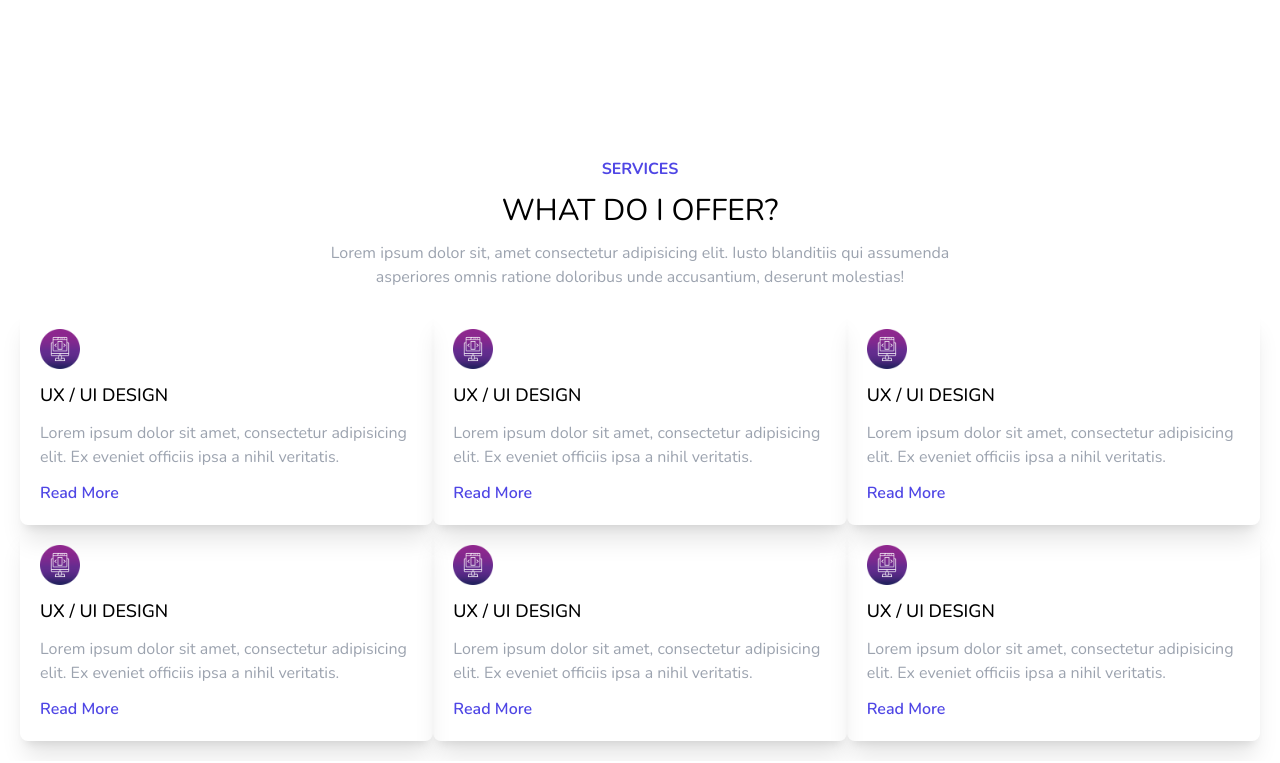
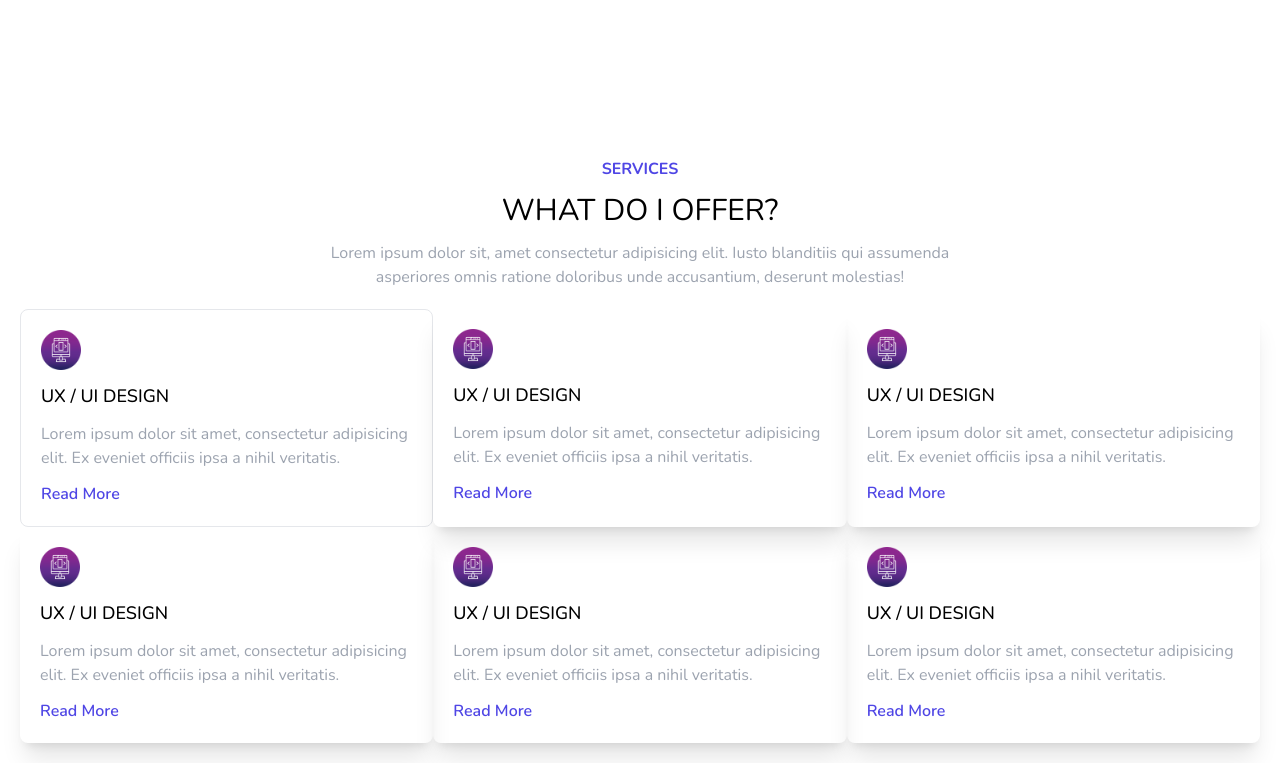
Before and after one commit to aneebamoezz/Tailwind_portfolio, a website: page index.html in a window 1280 px wide. Shown: the part 1365-2128 px from the top of the page. Drawn offline with nearby package versions, Linux system fonts and the light colour scheme.

Commit message:
Update index.html

```diff
--- a/index.html
+++ b/index.html
@@ -133,7 +133,7 @@
             <!--bottom-->
             <div class="flex flex-wrap p-5">
                 <!--Cards-->
-                <div class="w-full md:w-4/12 shadow-xl rounded-lg p-5 flex flex-col gap-3">
+                <div class="w-full md:w-4/12 border rounded-lg p-5 flex flex-col gap-3">
                     <img class="w-10" src="images/icon.png" alt="">
                     <h1 class="font-medium text-lg uppercase">ux / ui design</h1>
                     <p class="text-gray-400">Lorem ipsum dolor sit amet, consectetur adipisicing elit. Ex eveniet officiis ipsa a nihil veritatis.</p>
```
